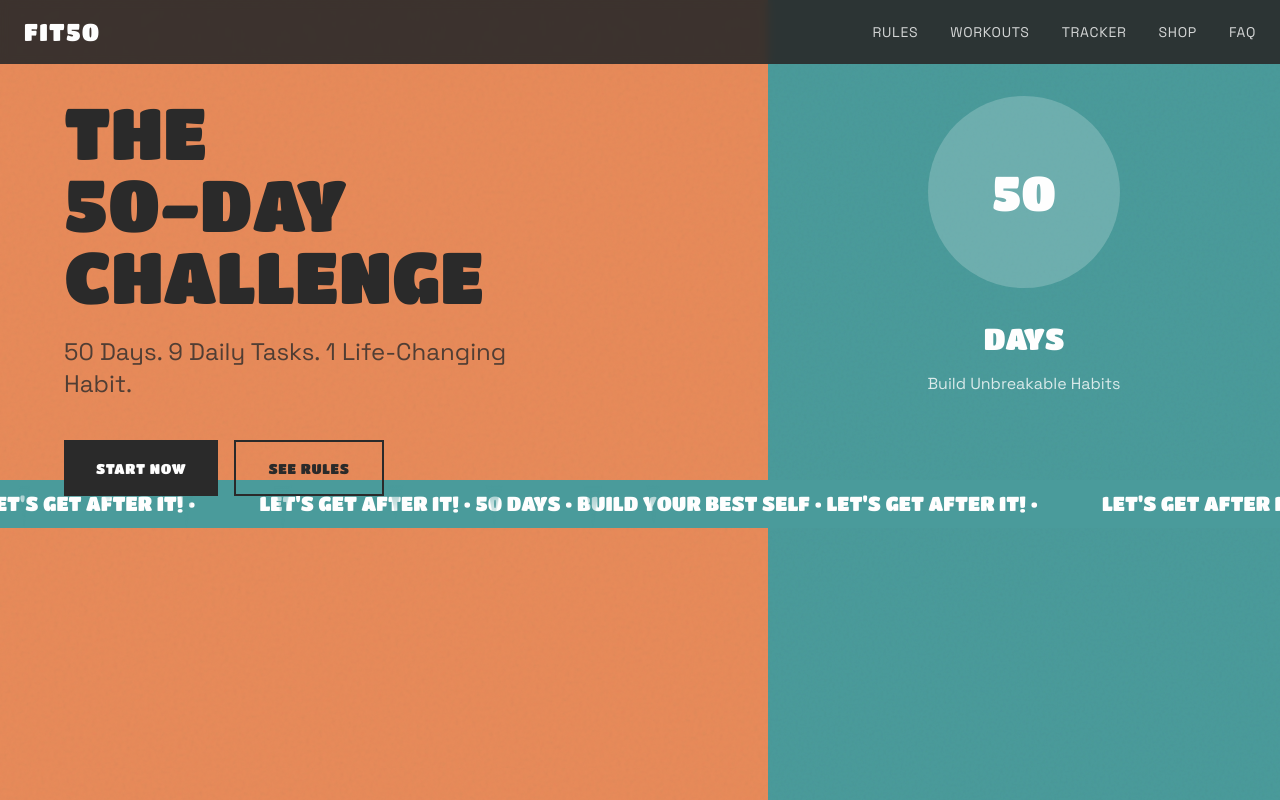
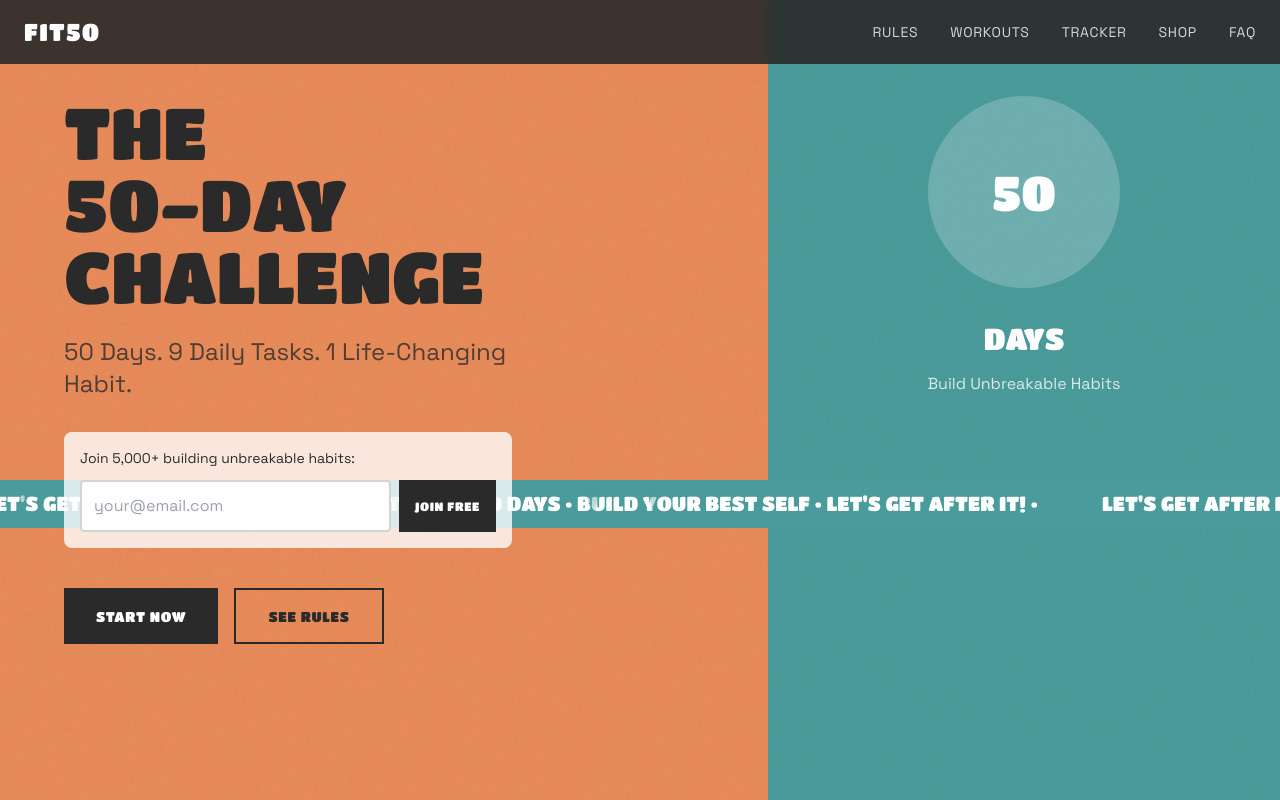
Before and after one commit to barnymurt/fit50, a Next.js app: page / in a window 1280 px wide. Shown: the top 800 px of the page. Built offline with nearby package versions, Linux system fonts and the light colour scheme.

Commit message:
Add email capture system
- EmailCaptureContext for global email state
- EmailCaptureModal component for popups
- Email signup in Hero section
- Email modal triggers when user first interacts with tracker
- Emails saved to localStorage for persistence

```diff
--- a/src/app/layout.tsx
+++ b/src/app/layout.tsx
@@ -1,5 +1,6 @@
 import type { Metadata } from "next";
 import { Space_Grotesk, Titan_One } from "next/font/google";
+import Providers from "@/components/Providers";
 import "./globals.css";
 
 const spaceGrotesk = Space_Grotesk({
@@ -29,7 +30,9 @@ export default function RootLayout({
       <body
         className={`${spaceGrotesk.variable} ${titanOne.variable} antialiased`}
       >
-        {children}
+        <Providers>
+          {children}
+        </Providers>
       </body>
     </html>
   );
--- /dev/null
+++ b/src/components/EmailCaptureContext.tsx
@@ -0,0 +1,53 @@
+'use client';
+
+import { createContext, useContext, useState, useEffect, ReactNode } from 'react';
+
+interface EmailCaptureContextType {
+  email: string | null;
+  setEmail: (email: string | null) => void;
+  isCaptured: boolean;
+  captureEmail: (email: string) => void;
+}
+
+const EmailCaptureContext = createContext<EmailCaptureContextType | undefined>(undefined);
+
+const STORAGE_KEY = 'fit50_email';
+
+export function EmailProvider({ children }: { children: ReactNode }) {
+  const [email, setEmailState] = useState<string | null>(null);
+  const [isCaptured, setIsCaptured] = useState(false);
+
+  useEffect(() => {
+    const stored = localStorage.getItem(STORAGE_KEY);
+    if (stored) {
+      setEmailState(stored);
+      setIsCaptured(true);
+    }
+  }, []);
+
+  const setEmail = (newEmail: string | null) => {
+    setEmailState(newEmail);
+    if (newEmail) {
+      localStorage.setItem(STORAGE_KEY, newEmail);
+    }
+  };
+
+  const captureEmail = (newEmail: string) => {
+    setEmail(newEmail);
+    setIsCaptured(true);
+  };
+
+  return (
+    <EmailCaptureContext.Provider value={{ email, setEmail, isCaptured, captureEmail }}>
+      {children}
+    </EmailCaptureContext.Provider>
+  );
+}
+
+export function useEmailCapture() {
+  const context = useContext(EmailCaptureContext);
+  if (!context) {
+    throw new Error('useEmailCapture must be used within EmailProvider');
+  }
+  return context;
+}
--- /dev/null
+++ b/src/components/EmailCaptureModal.tsx
@@ -0,0 +1,81 @@
+'use client';
+
+import { useState } from 'react';
+import { useEmailCapture } from './EmailCaptureContext';
+
+interface EmailCaptureModalProps {
+  isOpen: boolean;
+  onClose: () => void;
+  title?: string;
+  message?: string;
+}
+
+export default function EmailCaptureModal({
+  isOpen,
+  onClose,
+  title = "Save Your Progress",
+  message = "Enter your email to save your tracker progress and get reminders."
+}: EmailCaptureModalProps) {
+  const [email, setEmail] = useState('');
+  const [skip, setSkip] = useState(false);
+  const { captureEmail } = useEmailCapture();
+
+  if (!isOpen) return null;
+
+  const handleSubmit = (e: React.FormEvent) => {
+    e.preventDefault();
+    if (email) {
+      captureEmail(email);
+      onClose();
+    }
+  };
+
+  const handleSkip = () => {
+    setSkip(true);
+    onClose();
+  };
+
+  return (
+    <div className="fixed inset-0 z-50 flex items-center justify-center">
+      <div className="absolute inset-0 bg-[#2A2A2A]/80 backdrop-blur-sm" onClick={handleSkip} />
+      <div className="relative bg-[#FEFEFE] p-8 rounded-lg max-w-md w-full mx-4 shadow-2xl">
+        <h3 className="font-display text-2xl text-[#2A2A2A] mb-2">
+          {title}
+        </h3>
+        <p className="font-body text-[#2A2A2A]/70 mb-6">
+          {message}
+        </p>
+
+        <form onSubmit={handleSubmit}>
+          <input
+            type="email"
+            value={email}
+            onChange={(e) => setEmail(e.target.value)}
+            placeholder="your@email.com"
+            className="w-full p-4 bg-[#F2D9A2]/30 border-2 border-[#F2D9A2] text-[#2A2A2A] font-body rounded mb-4 focus:outline-none focus:border-[#E88B5A]"
+            autoFocus
+            required
+          />
+
+          <button
+            type="submit"
+            className="w-full bg-[#E88B5A] text-[#FEFEFE] font-display text-sm px-6 py-4 uppercase tracking-wider hover:bg-[#E88B5A]/80 transition-colors mb-3"
+          >
+            Save Progress
+          </button>
+        </form>
+
+        <button
+          onClick={handleSkip}
+          className="w-full text-[#2A2A2A]/50 font-body text-sm hover:text-[#2A2A2A]/80 transition-colors"
+        >
+          Continue without saving
+        </button>
+
+        <p className="font-body text-xs text-[#2A2A2A]/40 mt-4 text-center">
+          Join 10,000+ others building unbreakable habits. No spam, ever.
+        </p>
+      </div>
+    </div>
+  );
+}
--- a/src/components/Hero.tsx
+++ b/src/components/Hero.tsx
@@ -1,11 +1,23 @@
 'use client';
 
-import { useEffect, useRef } from 'react';
+import { useState, useRef } from 'react';
 import WatercolourSection from './WatercolourSection';
 import PaintDrips from './PaintDrips';
+import { useEmailCapture } from './EmailCaptureContext';
 
 export default function Hero() {
   const marqueeRef = useRef<HTMLDivElement>(null);
+  const { isCaptured, captureEmail } = useEmailCapture();
+  const [email, setEmail] = useState('');
+  const [submitted, setSubmitted] = useState(false);
+
+  const handleEmailSubmit = (e: React.FormEvent) => {
+    e.preventDefault();
+    if (email) {
+      captureEmail(email);
+      setSubmitted(true);
+    }
+  };
 
   return (
     <div className="relative min-h-screen flex">
@@ -17,6 +29,39 @@ export default function Hero() {
           <p className="font-body text-xl md:text-2xl text-[#2A2A2A]/80 mt-6 max-w-md">
             50 Days. 9 Daily Tasks. 1 Life-Changing Habit.
           </p>
+
+          {!isCaptured && !submitted && (
+            <div className="mt-8 p-4 bg-[#FEFEFE]/80 rounded-lg max-w-md">
+              <p className="font-body text-sm text-[#2A2A2A] mb-3">
+                Join 5,000+ building unbreakable habits:
+              </p>
+              <form onSubmit={handleEmailSubmit} className="flex gap-2">
+                <input
+                  type="email"
+                  value={email}
+                  onChange={(e) => setEmail(e.target.value)}
+                  placeholder="your@email.com"
+                  className="flex-1 p-3 bg-[#FEFEFE] text-[#2A2A2A] font-body rounded border-2 border-[#2A2A2A]/20 focus:border-[#2A2A2A] outline-none"
+                  required
+                />
+                <button
+                  type="submit"
+                  className="bg-[#2A2A2A] text-[#FEFEFE] font-display text-xs px-4 py-3 uppercase tracking-wider hover:bg-[#2A2A2A]/80 transition-colors whitespace-nowrap"
+                >
+                  Join Free
+                </button>
+              </form>
+            </div>
+          )}
+
+          {submitted && (
+            <div className="mt-8 p-4 bg-[#4A9B9B] rounded-lg max-w-md">
+              <p className="font-body text-[#FEFEFE]">
+                ✓ You're on the list! Let's get after it.
+              </p>
+            </div>
+          )}
+
           <div className="mt-10 flex gap-4">
             <button
               onClick={() => document.getElementById('tracker')?.scrollIntoView({ behavior: 'smooth' })}
@@ -53,7 +98,7 @@ export default function Hero() {
           <div ref={marqueeRef} className="flex animate-marquee whitespace-nowrap">
             {[...Array(10)].map((_, i) => (
               <span key={i} className="font-display text-xl text-[#FEFEFE] mx-8">
-                LET&apos;S GET AFTER IT! • 50 DAYS • BUILD YOUR BEST SELF • LET&apos;S GET AFTER IT! •
+                LET'S GET AFTER IT! • 50 DAYS • BUILD YOUR BEST SELF • LET'S GET AFTER IT! •
               </span>
             ))}
           </div>
--- /dev/null
+++ b/src/components/Providers.tsx
@@ -0,0 +1,8 @@
+'use client';
+
+import { EmailProvider } from '@/components/EmailCaptureContext';
+import { ReactNode } from 'react';
+
+export default function Providers({ children }: { children: ReactNode }) {
+  return <EmailProvider>{children}</EmailProvider>;
+}
--- a/src/components/Tracker.tsx
+++ b/src/components/Tracker.tsx
@@ -1,7 +1,9 @@
 'use client';
 
-import { useState, useEffect, createContext, useContext, ReactNode } from 'react';
+import { useState, useEffect } from 'react';
 import WatercolourSection from './WatercolourSection';
+import EmailCaptureModal from './EmailCaptureModal';
+import { useEmailCapture } from './EmailCaptureContext';
 
 interface Habit {
   id: string;
@@ -74,6 +76,9 @@ const calculateStreak = (completions: { [key: string]: { [key: number]: boolean
 export default function Tracker() {
   const [trackerData, setTrackerData] = useState<TrackerData>(getInitialData);
   const [loaded, setLoaded] = useState(false);
+  const [showEmailModal, setShowEmailModal] = useState(false);
+  const [hasInteracted, setHasInteracted] = useState(false);
+  const { isCaptured } = useEmailCapture();
 
   useEffect(() => {
     const stored = localStorage.getItem(STORAGE_KEY);
@@ -95,6 +100,12 @@ export default function Tracker() {
   }, [trackerData, loaded]);
 
   const toggleHabit = (habitId: string, day: number) => {
+    if (!hasInteracted && !isCaptured) {
+      setHasInteracted(true);
+      setShowEmailModal(true);
+      return;
+    }
+
     setTrackerData(prev => {
       const newCompletions = { ...prev.habitCompletions };
       if (!newCompletions[habitId]) {
@@ -265,6 +276,13 @@ export default function Tracker() {
           </div>
         </div>
       </div>
+
+      <EmailCaptureModal
+        isOpen={showEmailModal}
+        onClose={() => setShowEmailModal(false)}
+        title="Save Your Progress"
+        message="Enter your email to save your tracker progress across devices and get daily reminders."
+      />
     </WatercolourSection>
   );
 }
```
